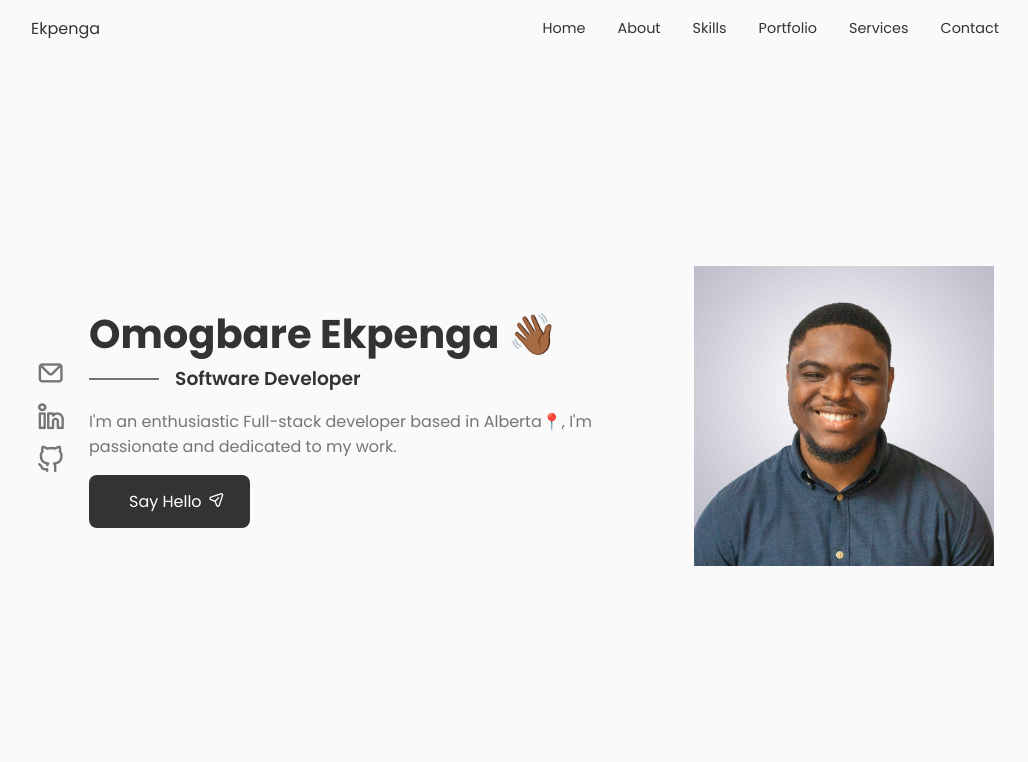
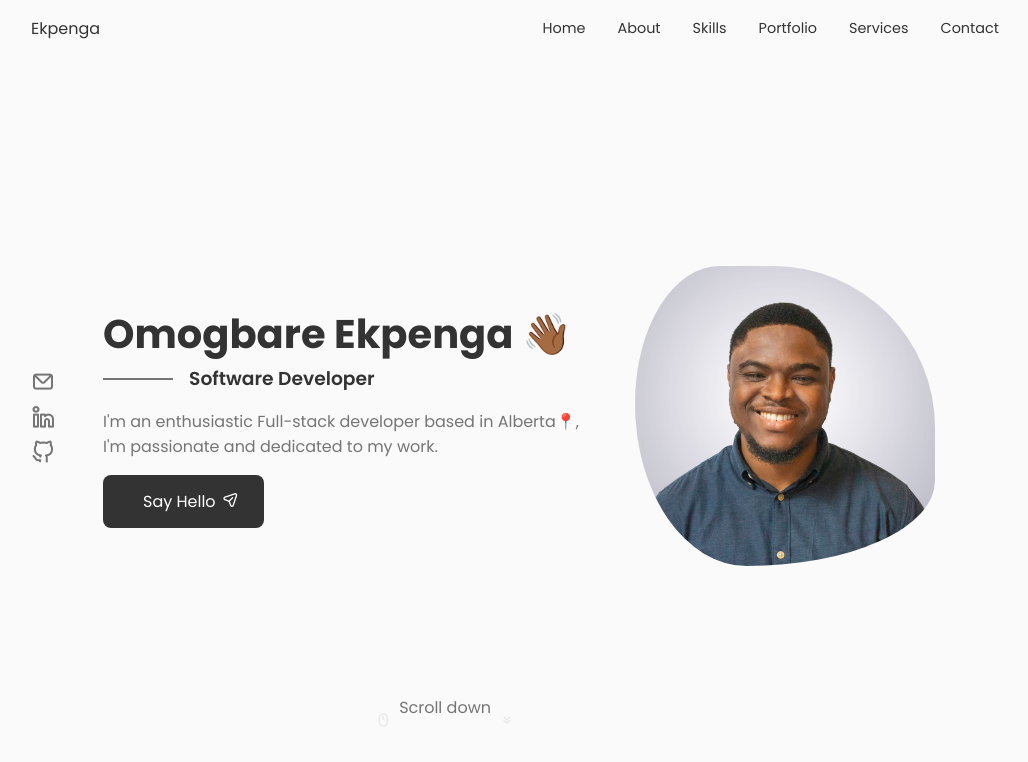
Before and after one commit to Ekpenga9000/portfolio-website, a React (Vite) app: page / in a window 1280 px wide. Shown: the top 762 px of the page, without its empty margins (125-1153 px from the left). Built offline with nearby package versions, Linux system fonts and the light colour scheme.

Commit message:
Style profile picture.

```diff
--- a/src/components/home/Home.jsx
+++ b/src/components/home/Home.jsx
@@ -28,6 +28,11 @@ const Home = () => {
                   <i className="uil uil-message main__send"></i>
                   </a>
               </div>
+              <div className="main__scroll-div">
+                  <i className='bx bx-mouse bx-fade-down main__scroll-icon'></i>
+                  <p>Scroll down</p>
+                  <i className='bx bx-chevrons-down bx-fade-down main__scroll-icon' ></i>
+              </div>
           </section>
     </main>
   )
--- a/src/components/home/Home.scss
+++ b/src/components/home/Home.scss
@@ -7,18 +7,24 @@
   padding-inline: 1rem;
   background-color: $body-color;
   &__container {
-    margin-top:1rem;
+    position: relative;
     height: 100vh;
+    margin-top: 1rem;
     display: flex;
     flex-wrap: wrap;
     align-items: center;
+    text-align: center;
     gap: 1rem;
     @include tablet {
+      margin-top: 2rem;
       justify-content: center;
     }
     @include desktop {
+        justify-content: start;
+      margin-top: 1rem;
+      text-align: left;
       flex-wrap: nowrap;
-        gap: 1.5rem;
+      gap: 3rem;
     }
   }
 
@@ -31,26 +37,23 @@
   &__link {
     color: $text-color;
     font-size: 1.5rem;
-    transition: .3s;
-    @include tablet {
-      font-size: 1.8rem;
-    }
-    &:hover{
+    transition: 0.3s;
+    &:hover {
       color: $title-color--dark;
     }
   }
-  &__content{
-    @include desktop{
-        width: 60%;
+  &__content {
+    @include desktop {
+      width: 50%;
     }
   }
-  &__h1{
+  &__h1 {
     font-size: 2.5rem;
     font-weight: 600;
   }
-  &__h3{
+  &__h3 {
     margin-bottom: 1rem;
-    &::before{
+    &::before {
       content: "";
       display: inline-block;
       width: 4.375rem;
@@ -61,41 +64,66 @@
     }
   }
   &__img-div {
-   height: 200px;
-    @include mobile-lg{
+    width: 80%;
+    @include desktop {
         height: 18.75rem;
         width: 18.75rem;
-    }
-    @include desktop {
         order: 1;
     }
 }
-  &__img{
+
+&__img {
     height: 100%;
     width: 100%;
+    animation: pic__animate 8s ease-in-out infinite 1s;
   }
-  &__p{
+  &__p {
     margin-bottom: 1rem;
   }
-  &__contact{
+  &__contact {
     display: inline-block;
     position: relative;
     background-color: $title-color;
     color: $container-color;
     padding-block: 0.9rem;
-    padding:0.9rem 3rem 0.9rem 2.5rem;
-    border-radius: .5rem;
+    padding: 0.9rem 3rem 0.9rem 2.5rem;
+    border-radius: 0.5rem;
     cursor: pointer;
-    transition: .3s;
-    &:hover{
+    transition: 0.3s;
+    &:hover {
       background-color: $title-color--dark;
     }
   }
-  &__send{
+  &__send {
     position: absolute;
-    top:0.7rem;
+    top: 0.7rem;
     margin-left: 0.5rem;
     display: inline-block;
     transform: rotate(-45deg);
   }
+
+  &__scroll-div {
+    display: flex;
+    justify-content: center;
+    gap: 0.5rem;
+    @include desktop {
+      position: absolute;
+      bottom: 6rem;
+      right: 50%;
     }
+  }
+}
+
+@keyframes pic__animate{
+    0%{
+        border-radius: 60% 40% 30% 70%/60% 30% 70% 40%;
+    }
+
+    50%{
+        border-radius: 30% 60% 70% 40%/50% 60% 30% 60%;
+    }
+
+    100%{
+        border-radius: 60% 40% 30% 70%/60% 30% 70% 40%;
+    }
+  }
--- a/src/style/partials/_variables.scss
+++ b/src/style/partials/_variables.scss
@@ -1,6 +1,6 @@
 $desktop-breakpoint:992px;
 $tablet-breakpoint:768px;
-$mobile-lg-breakpoint:576px;
+$mobile-lg-breakpoint:425px;
 
 $text-primary:#fff;
 $text-secondary:#1E90FF;
```
Lines whose indentation alone changed are shown as unchanged.
